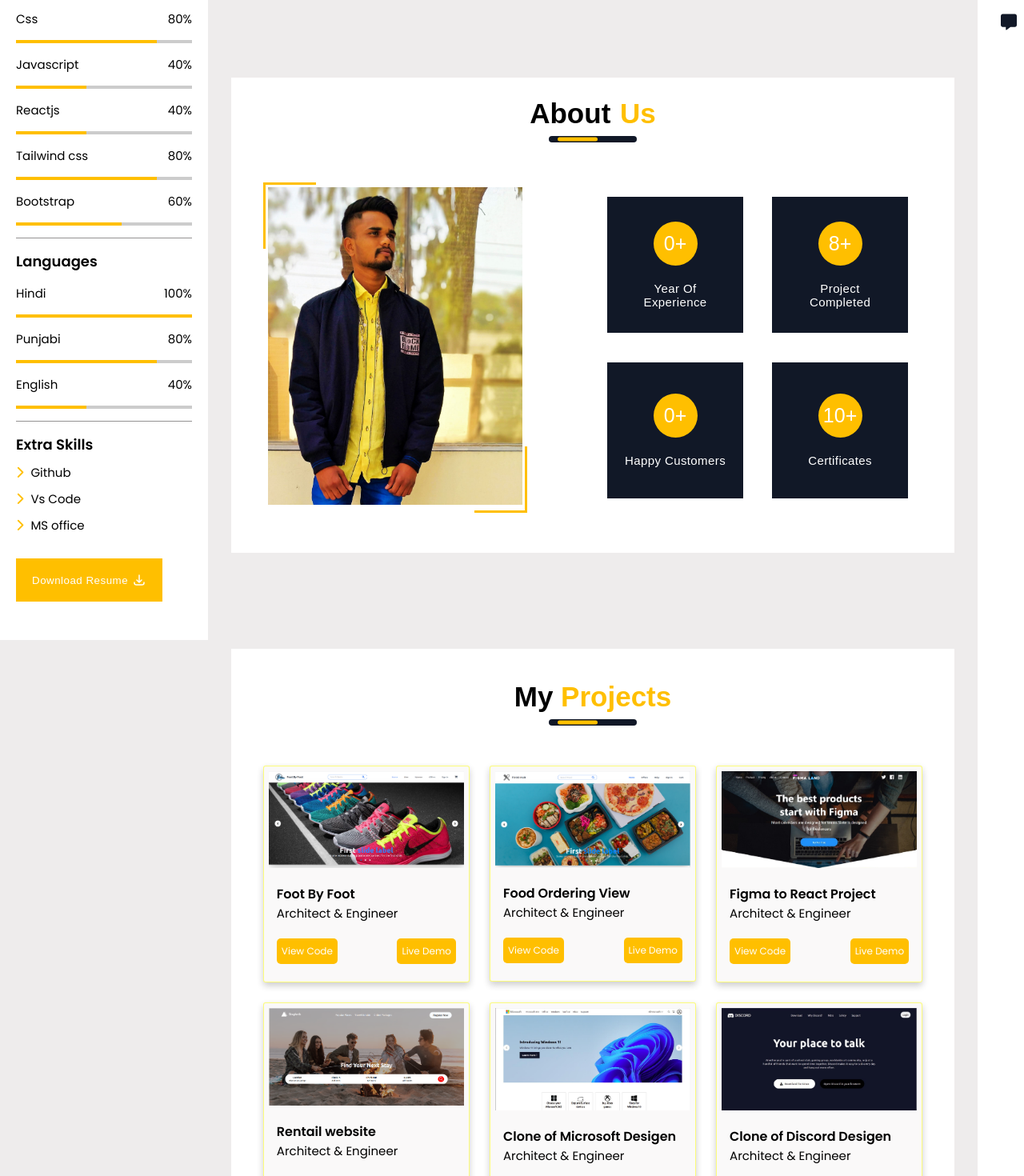
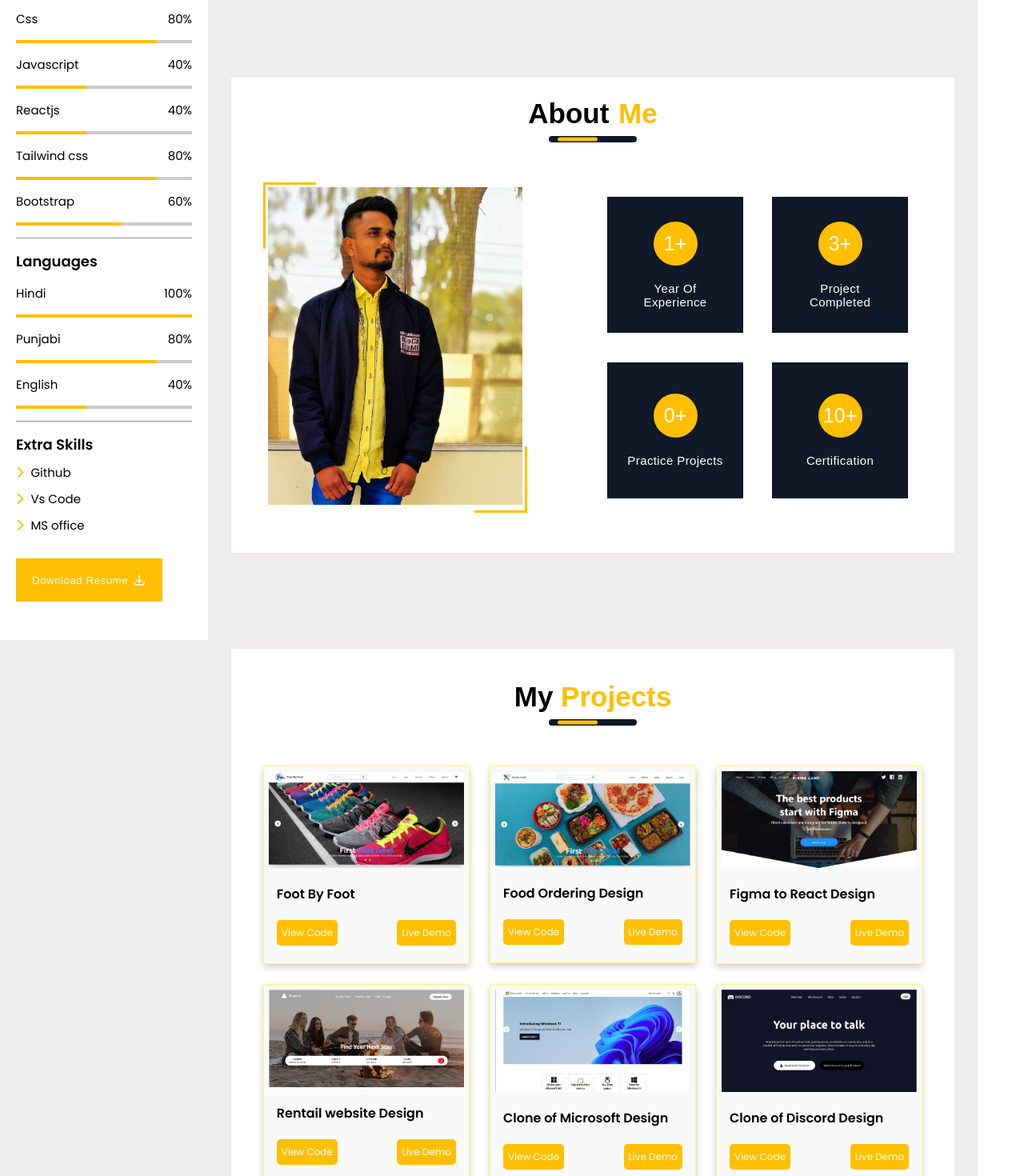
Before and after one commit to devmithlesh/devmithlesh, a React (Create React App) app: page / in a window 1280 px wide. Shown: the part 540-2010 px from the top of the page at 80% size. Built offline with nearby package versions, Linux system fonts and the light colour scheme; a web font is replaced by a local one.

Commit message:
fix bugs

```diff
--- a/src/Menu/Navbar.js
+++ b/src/Menu/Navbar.js
@@ -5,9 +5,9 @@ function Navbar() {
     <>
       <div className="navbar_main_div">
         <div className="nav_bar_main">
-          <button className="dark-mode">
+          {/* <button className="dark-mode">
             <i className="fa-solid fa-circle-half-stroke"></i>
-          </button>
+          </button> */}
           <div className="menu_options">
             <a href="#home" className="active_home">
               <i className="fa-solid fa-house-user"></i>
--- a/src/components/About/About.js
+++ b/src/components/About/About.js
@@ -8,7 +8,7 @@ function About() {
         <div className="about_bg_top">
           <div className="about_div_in">
             <h2>
-              About <span className="text-yellow">Us</span>
+              About <span className="text-yellow">Me</span>
               <div className="animated_div_heading">
                 <span></span>
               </div>
@@ -26,20 +26,21 @@ function About() {
               </div>
               <div className="right_about">
                 <div className="box_about">
-                  <span>0+</span>
+                  <span>1+</span>
                   <p>Year Of Experience</p>
                 </div>
                 <div className="box_about">
-                  <span>8+</span>
+                  <span>3+</span>
                   <p>Project Completed</p>
                 </div>
                 <div className="box_about">
                   <span>0+</span>
-                  <p>Happy Customers</p>
+                  {/* <p>Happy Customers</p> */}
+                  <p>Practice Projects</p>
                 </div>
                 <div className="box_about">
                   <span>10+</span>
-                  <p>Certificates</p>
+                  <p>Certification</p>
                 </div>
               </div>
             </div>
--- a/src/components/Archivement/Archivement.js
+++ b/src/components/Archivement/Archivement.js
@@ -9,7 +9,7 @@ function Archivement() {
         <div className="wrapper">
           <div className="archive_main_div" id="archivement">
             <h2>
-              My <span className="text_h2_yellow"> Archivements</span>
+              My <span className="text_h2_yellow"> Achievements </span>
               <div className="animated_div_heading">
                 <span></span>
               </div>
--- a/src/components/Contact/Contact.css
+++ b/src/components/Contact/Contact.css
@@ -21,6 +21,7 @@
   width: fit-content;
   cursor: default;
 }
+
 .contact_details div .icons_bg_con {
   width: 30px;
   height: 30px;
@@ -32,6 +33,7 @@
   align-items: center;
   transition: 0.5s;
 }
+
 .contact_details div span:hover .icons_bg_con {
   background: var(--white);
   transform: translateX(5px);
@@ -40,8 +42,10 @@
 .contact_details div span .icons_contact_left {
   color: var(--black);
 }
+
 .contact_details div p {
   margin-right: 10px;
+  color: var(--black);
 }
 
 .contact_details h4 {
@@ -58,10 +62,22 @@
   animation: gunsooth 1.3s infinite;
 }
 
+.reddote {
+  color: red;
+  font-weight: 500;
+  font-size: 18px;
+}
+
+.fullname {
+  display: flex;
+  align-items: center;
+}
+
 @keyframes gunsooth {
   0% {
     transform: rotate(0deg);
   }
+
   100% {
     transform: rotate(6deg);
   }
@@ -73,6 +89,7 @@
   margin-left: 5px;
   transition: 0.6s;
 }
+
 .contact_details h4 span .gun_magine {
   position: absolute;
   top: -1px;
@@ -85,6 +102,7 @@
     transform: translateX(1px);
     opacity: 0;
   }
+
   100% {
     transform: translateX(40px);
     opacity: 1;
@@ -147,12 +165,14 @@ form label {
   .contact_main_div {
     padding: 40px 25px 40px 25px;
   }
+
   /* contact us */
   .main_grid_div_contact {
     display: flex;
     flex-direction: column;
     row-gap: 30px;
   }
+
   .br_email {
     display: block;
   }
--- a/src/components/Contact/Contact.js
+++ b/src/components/Contact/Contact.js
@@ -38,7 +38,7 @@ const Contact = () => {
         <div className="wrapper">
           <div className="contact_main_div" id="contact">
             <h2>
-              Contact <span className="text_h2_yellow"> Us</span>
+              Contact <span className="text_h2_yellow"> Me</span>
               <div className="animated_div_heading">
                 <span></span>
               </div>
@@ -57,11 +57,13 @@ const Contact = () => {
                     <p className="icons_bg_con">
                       <TfiEmail className="icons_contact_left" />
                     </p>
-                    <p>
-                      mithleshnirmal786123
-                      <br className="br_email" />
-                      @gmail.com
-                    </p>
+                    <a href="https://mail.google.com/mail/u/0/?tab=rm&ogbl#inbox?compose=new" target="_blank" >
+                      <p>
+                        mithleshnirmal786123
+                        <br className="br_email" />
+                        @gmail.com
+                      </p>
+                    </a>
                   </span>
                 </div>
                 <div>
@@ -69,17 +71,17 @@ const Contact = () => {
                     <p className="icons_bg_con">
                       <SlScreenSmartphone className="icons_contact_left" />
                     </p>
-                    <p>+918196969106</p>
+                    <a href="tel:+918196969106"> <p>+918196969106</p></a>
                   </span>
                 </div>
-                <div>
+                {/* <div>
                   <span>
                     <p className="icons_bg_con">
                       <BsTelephone className="icons_contact_left" />
                     </p>
                     <p>+11XXXXXX00</p>
                   </span>
-                </div>
+                </div> */}
                 <div>
                   <span>
                     <p className="icons_bg_con">
@@ -90,7 +92,8 @@ const Contact = () => {
                 </div>
               </div>
               <form ref={form} onSubmit={sendEmail}>
-                <label for="fullname">Full Name</label>
+                {/* <span className="reddote">*</span> */}
+                <label className="fullname" for="fullname">Full Name  </label>
                 <input type="text" name="fullName" id="fullname" required />
                 <label for="email">Email</label>
                 <input type="email" name="user_email" id="email" required />
--- a/src/components/Education/Education.css
+++ b/src/components/Education/Education.css
@@ -23,6 +23,7 @@
   0% {
     box-shadow: inset 0 0 8px gray;
   }
+
   100% {
     box-shadow: inset 0 0 12px gray;
   }
@@ -33,6 +34,7 @@
   transition: 0.6s;
   color: #0202dbbc;
 }
+
 .social_icon_div_education .icon_lang_edu_i:nth-child(1) {
   color: #ff5733;
 }
@@ -72,6 +74,7 @@
 .social_icon_div_education .icon_lang_edu_i:nth-child(5) {
   font-size: 55px;
 }
+
 .social_icon_div_education .icon_lang_edu_i:nth-child(5):hover {
   transform: translateY(10px);
   color: var(--yellow);
@@ -80,6 +83,7 @@
 .social_icon_div_education .icon_lang_edu_i:nth-child(6) {
   color: #dfe608;
 }
+
 .social_icon_div_education .icon_lang_edu_i:nth-child(6):hover {
   transform: translateY(10px);
   color: var(--yellow);
@@ -106,7 +110,7 @@
   position: relative;
 }
 
-.timeline_div_edu > span {
+.timeline_div_edu>span {
   width: 50px;
   height: 50px;
   top: -20px;
@@ -121,7 +125,7 @@
   align-items: center;
 }
 
-.timeline_div_edu > span .book_edu_icon {
+.timeline_div_edu>span .book_edu_icon {
   font-size: 25px;
   animation: book_icons 4s infinite;
   animation-delay: 0.8s;
@@ -131,6 +135,7 @@
   0% {
     color: var(--black);
   }
+
   100% {
     color: var(--yellow);
   }
@@ -151,17 +156,21 @@
   0% {
     transform: translateY(-7px);
   }
+
   50% {
     transform: translateY(90px);
   }
+
   100% {
     transform: translateY(-7px);
   }
 }
+
 .timeline_div_edu div:nth-child(3) {
   left: 0;
   top: 107px;
 }
+
 .timeline_div_edu div:nth-child(2) {
   left: 0;
   top: 178px;
@@ -205,7 +214,7 @@
   gap: 25px;
 }
 
-.right_div_skills_nme > span {
+.right_div_skills_nme>span {
   font-weight: 400;
   font-family: var(--atterta);
   letter-spacing: 0.4s;
@@ -218,9 +227,9 @@
   border: 2px solid transparent;
 }
 
-.right_div_skills_nme > span:hover {
+.right_div_skills_nme>span:hover {
   color: var(--yellow);
-  cursor: pointer;
+  /* cursor: pointer; */
   background: var(--black);
   border: 2px solid var(--yellow);
 }
@@ -239,12 +248,15 @@
   .education_main_div {
     padding: 40px 25px 40px 25px;
   }
+
   .icon_lang_edu_i_boot {
     display: none;
   }
+
   .social_icon_div_education {
     padding: 20px 10px;
   }
+
   .right_div_skills_nme {
     padding: 20px;
   }
--- a/src/components/Project/Pcard.js
+++ b/src/components/Project/Pcard.js
@@ -8,7 +8,7 @@ function Pcard(props) {
           <img src={props.image} alt={props.alts} />
           <div className="content_div_project">
             <h4>{props.title}</h4>
-            <p>Architect & Engineer</p>
+            {/* <p>Architect & Engineer</p> */}
             <div className="code_view_div">
               <a href={props.button} target="_blank" rel="noopener noreferrer">
                 View Code
--- a/src/components/Project/Pdata.js
+++ b/src/components/Project/Pdata.js
@@ -17,21 +17,21 @@ const Pdata = [
     image: img6,
     alts: "Food-ordring",
     weblink: "https://food-ordering-hub-mithlesh.netlify.app/",
-    title: "Food Ordering View ",
+    title: "Food Ordering Design ",
     button: "https://github.com/devmithlesh/food-ordering-website.git",
   },
   {
     image: img51,
-    alts: "Vigma to Reactjs",
+    alts: "Vigma to Reactjs Design",
     weblink: "https://assignment-2-15-9-22.netlify.app/",
-    title: "Figma to React Project",
+    title: "Figma to React Design",
     button: "https://github.com/devmithlesh/assignment-2--15-9-22.git",
   },
   {
     image: img8,
     alts: "Rental-house",
     weblink: "https://house-rental-website-by-mithlesh.netlify.app/",
-    title: "Rentail website",
+    title: "Rentail website Design",
     button:
       "https://github.com/devmithlesh/house-rental-wesite-by-mithlesh.git",
   },
@@ -39,14 +39,14 @@ const Pdata = [
     image: img5,
     alts: "Microsoft",
     weblink: "https://clone-microsoft-web.netlify.app/",
-    title: "Clone of Microsoft Desigen",
+    title: "Clone of Microsoft Design",
     button: "https://github.com/devmithlesh/microsoft-website-by-mithlesh.git",
   },
   {
     image: img3,
     alts: "Discord",
     weblink: "https://frosty-rosalind-c7620e.netlify.app/",
-    title: "Clone of Discord Desigen",
+    title: "Clone of Discord Design",
     button:
       "https://github.com/devmithlesh/Discord-web-in-react-js-by-mithlesh.git",
   },
```
